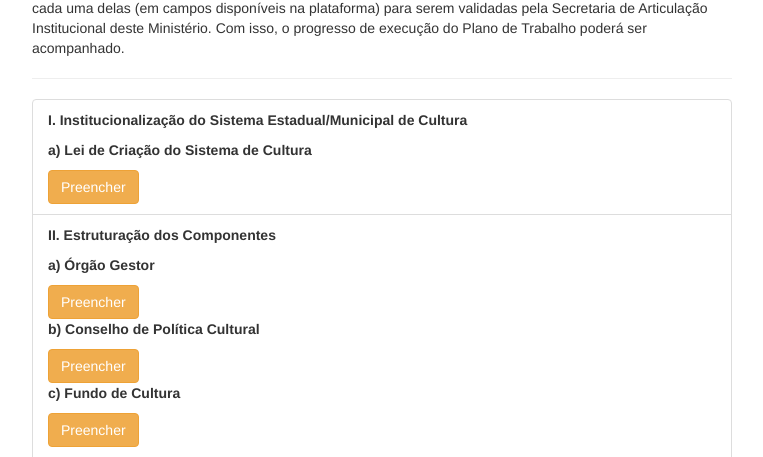
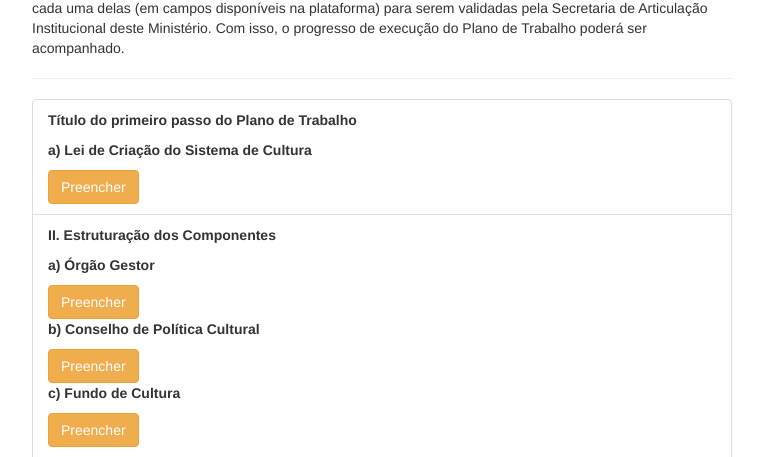
Before and after one commit to pollyyana/sistema-nacional-cultura, a Django app: template snc/templates/planotrabalho/plano_trabalho.html in a window 1280 px wide. Shown: the part 162-619 px from the top of the page, without its empty margins (273-1036 px from the left). Run offline with Django 3.2, Linux system fonts and the light colour scheme; the template is opened without the code that fills it, so the values that code supplies are empty; some libraries are stand-ins or nearby versions.

Commit message:
Externalizando mais textos dos arquivos

```diff
--- a/snc/templates/planotrabalho/plano_trabalho.html
+++ b/snc/templates/planotrabalho/plano_trabalho.html
@@ -18,7 +18,7 @@
 
     <li class="list-group-item">
       <p>
-        <strong>I. Institucionalização do Sistema Estadual/Municipal de Cultura</strong>
+        <strong>{% blocktrans %}Título do primeiro passo do Plano de Trabalho{% endblocktrans %}</strong>
       </p>
       <p>
         <strong>a) Lei de Criação do Sistema de Cultura</strong>
```
Also changed, not shown: snc/locale/pt_BR/LC_MESSAGES/django.po.
